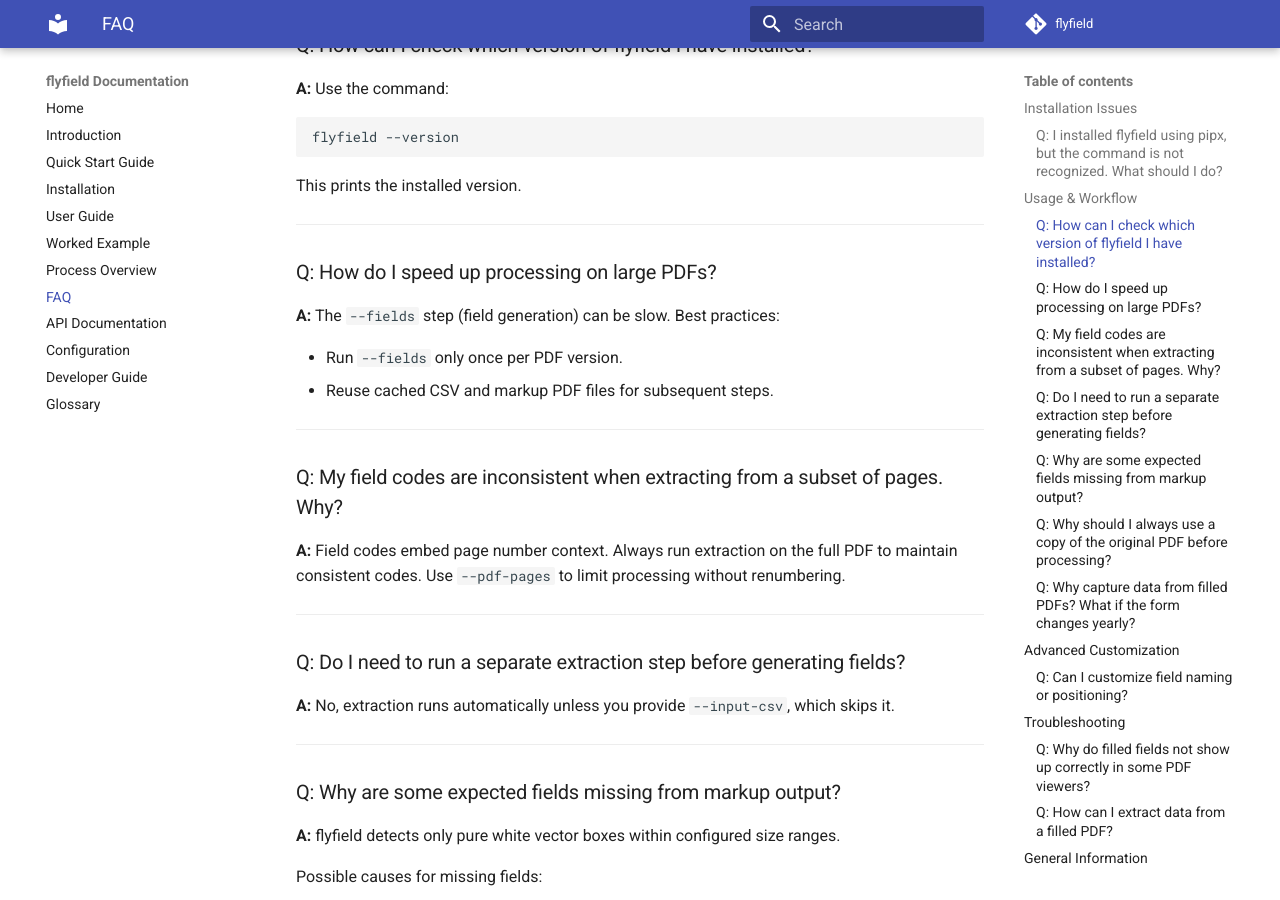
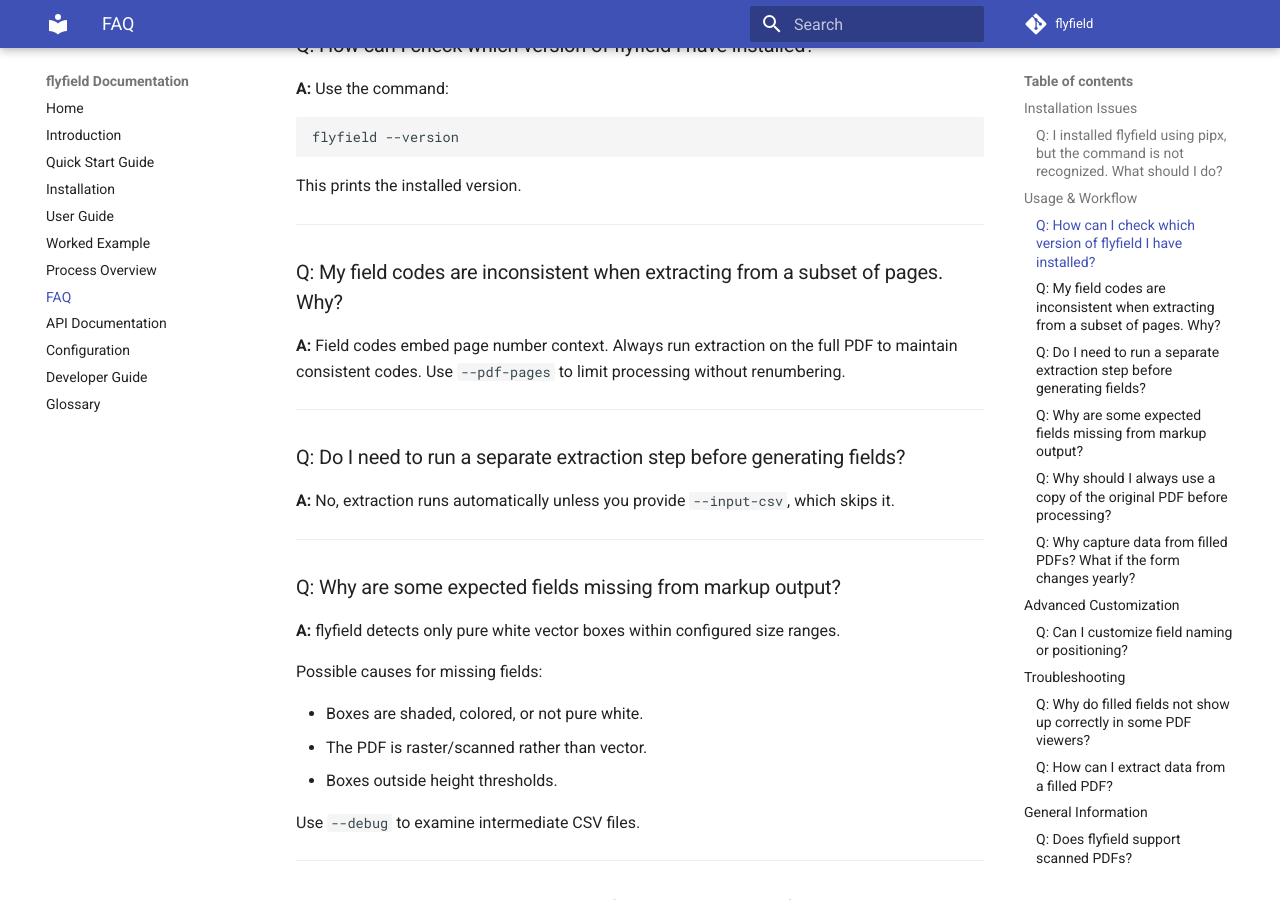
Before and after one commit to flywire/flyfield, an MkDocs documentation site: the page built from docs/faq.md, in a window 1280 px wide and 900 px high, scrolled down 831 px. Built offline with MkDocs 1.6.1 and Material for MkDocs 9.7.7, drawn with Linux system fonts in a browser that asks for light colours; comment, search, counter and statistics services are not loaded.

````diff
--- a/docs/faq.md
+++ b/docs/faq.md
@@ -36,15 +36,6 @@
 ```
 
 This prints the installed version.
-
-***
-
-### Q: How do I speed up processing on large PDFs?
-
-**A:** The `--fields` step (field generation) can be slow. Best practices:
-
-- Run `--fields` only once per PDF version.
-- Reuse cached CSV and markup PDF files for subsequent steps.
 
 ***
 
````
Also changed, not shown: docs/example.md (+0 -2 lines), docs/process.md (+0 -1 lines), 1 other file.
